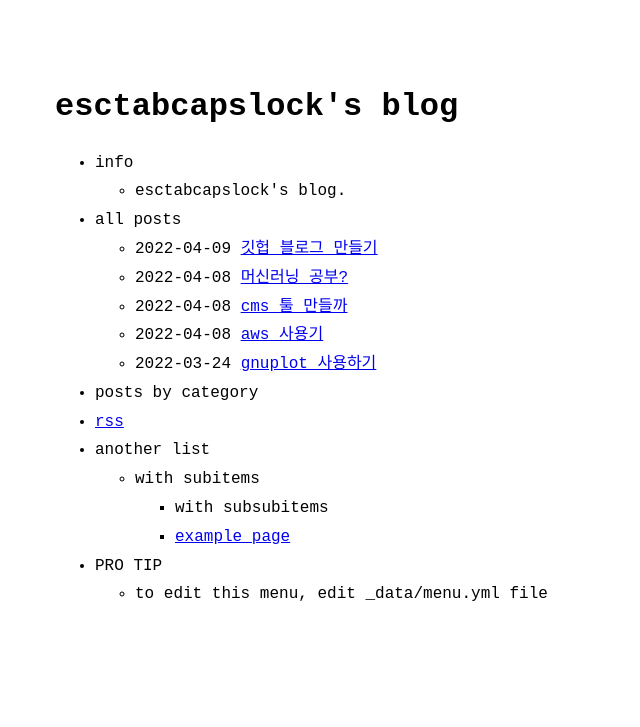
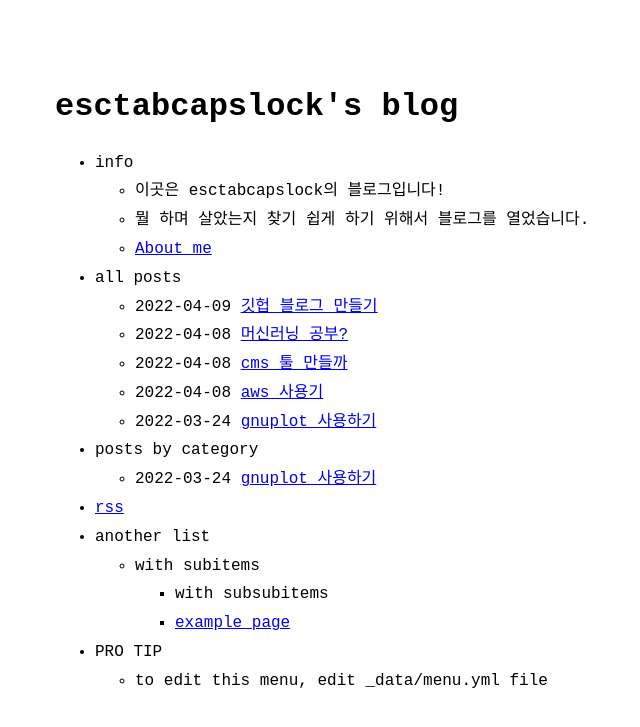
Before and after one commit to esctabcapslock/esctabcapslock.github.io, a Jekyll site: the page built from index.md, in a window 1280 px wide. Shown: the top 727 px of the page, without its empty margins (265-905 px from the left). Built offline with Jekyll 4.4.1, drawn with Linux system fonts in a browser that asks for light colours.

Commit message:
설명추가

```diff
--- a/_data/menu.yml
+++ b/_data/menu.yml
@@ -4,7 +4,9 @@
 entries:
   - title: info
     entries:
-      - title: esctabcapslock's blog.
+      - title: 이곳은 esctabcapslock의 블로그입니다!
+      - title: 뭘 하며 살았는지 찾기 쉽게 하기 위해서 블로그를 열었습니다.
+      - title: <a href="https://esctabcapslock.github.io/about">About me</a>
       # - title: github repo
         # url: https://github.com/riggraz/no-style-please
       # - title: "used by <a href='https://riggraz.dev'>riggraz.dev</a> and <a href='https://github.com/riggraz/no-style-please/network/dependents'>many others</a>"
@@ -18,10 +20,11 @@ entries:
 
   - title: posts by category
     post_list:
-      category: example2
+      category: 웹
       show_more: true
       show_more_text: See more posts...
       show_more_url: example2-archive.html
+      category: 기타
 
   - title: rss
     url: feed.xml
```
Also changed, not shown: about.md (+1 -2 lines).
